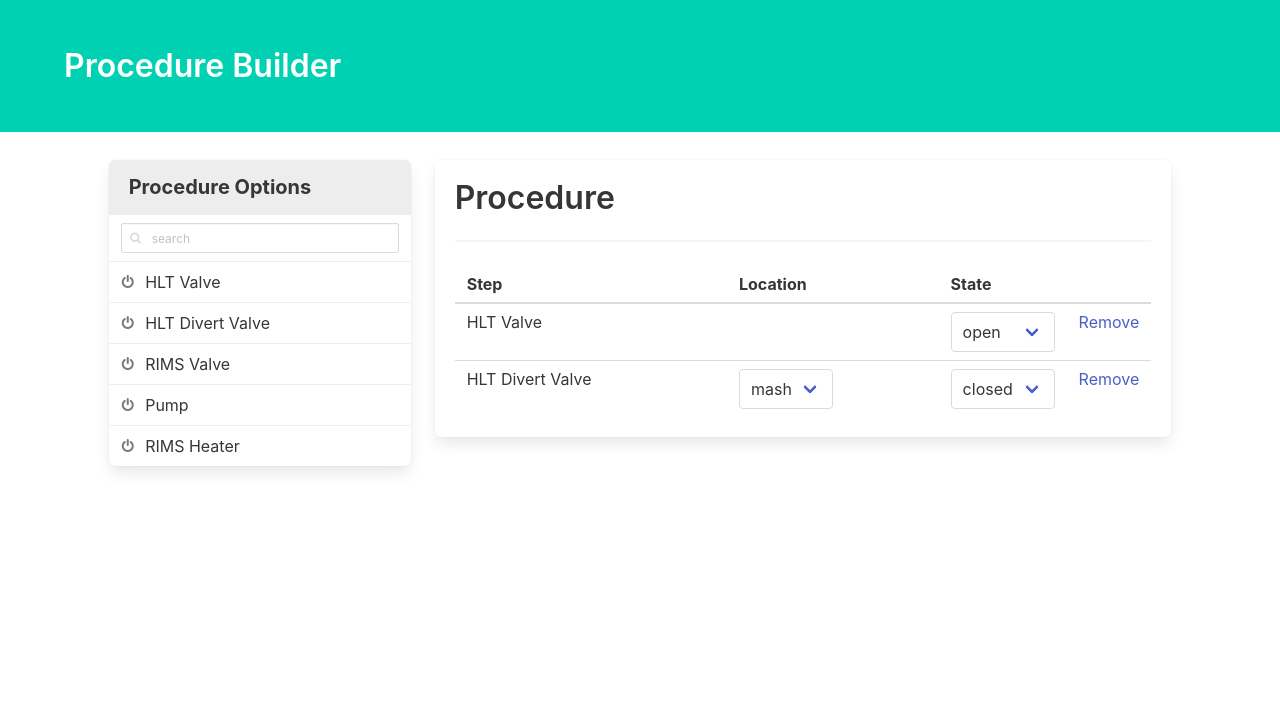
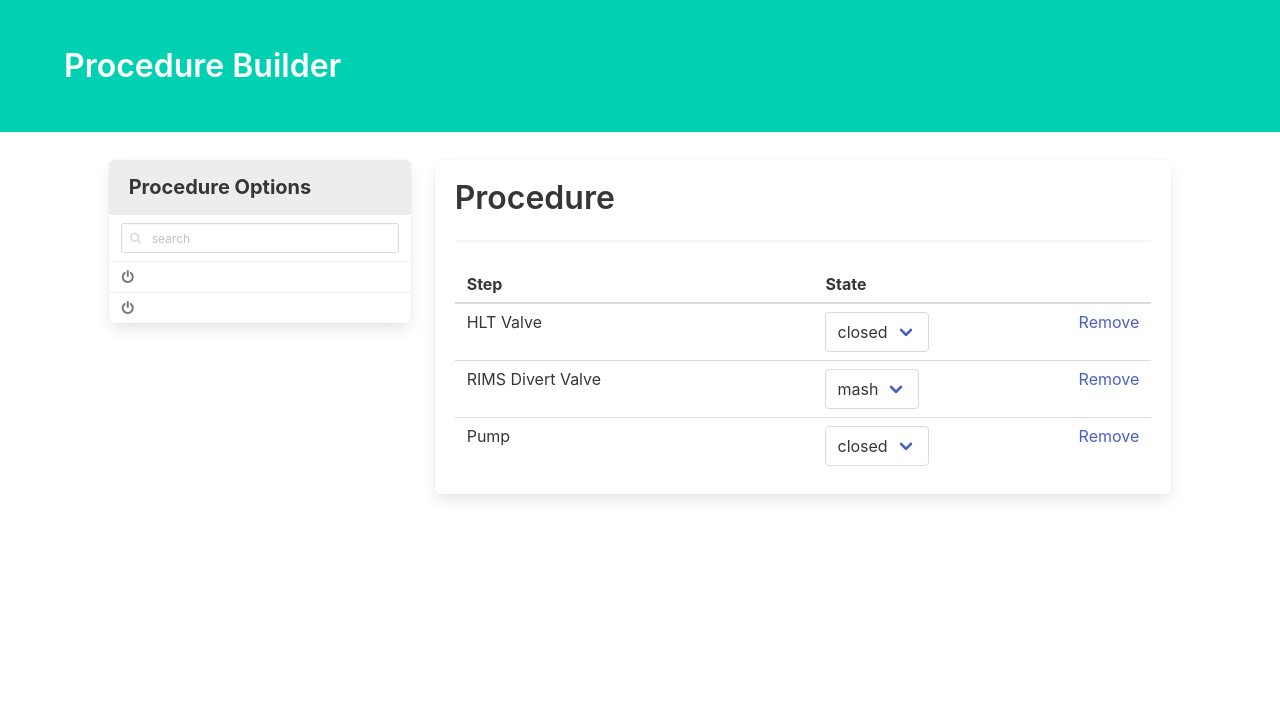
Before and after one commit to llamicron/weber, a Flask app: page / in a window 1280 px wide. Shown: the top 706 px of the page. Run offline with Flask 2, Linux system fonts and the light colour scheme; some libraries are stand-ins or nearby versions.

Commit message:
Maybe it's not that stupid...

```diff
--- a/static/procedures.js
+++ b/static/procedures.js
@@ -1,50 +1,61 @@
 var procedureBuilder = new Vue({
   el: '#procedure-builder',
   data: {
-    "relays": [
-
+    "relays": {
+      "binaries": [
         {
+          "type": "binary",
           "name": "hlt",
           "state": 0,
           "prettyName": "HLT Valve"
         },
         {
-        "name": "hltDivert",
-        "location": 1,
-        "state": 0,
-        "prettyName": "HLT Divert Valve"
-      },
-      {
-        "name": "rims",
-        "location": 1,
-        "state": 0,
-        "prettyName": "RIMS Valve"
-      },
-      {
+          "type": "binary",
           "name": "pump",
           "state": 0,
           "prettyName": "Pump"
-      }
-    ],
-    "rims": [
+        },
         {
+          "type": "binary",
           "name": "rims",
           "state": 0,
           "prettyName": "RIMS Heater"
         }
       ],
+      "diverts": [
+        {
+          "type": "divert",
+          "name": "hltDivert",
+          "location": 1,
+          "prettyName": "HLT Divert Valve"
+        },
+        {
+          "type": "divert",
+          "name": "rims",
+          "location": 1,
+          "prettyName": "RIMS Divert Valve"
+        }
+      ]
+    },
 
     tableData: [
       {
+        "type": "binary",
         "name": "hlt",
-        "state": 1,
+        "state": 0,
         "prettyName": "HLT Valve"
       },
       {
-        "name": "hltDivert",
+        "type": "divert",
+        "name": "rims",
         "location": 1,
+        "prettyName": "RIMS Divert Valve"
+      },
+      {
+        "type": "binary",
+        "name": "pump",
         "state": 0,
-        "prettyName": "HLT Divert Valve"
+        "prettyName": "Pump"
       },
     ]
   },
--- a/static/styles.css
+++ b/static/styles.css
@@ -7,6 +7,6 @@
   width: 60%;
 }
 
-#location-heading {
+#state-heading {
   width: 40%;
 }
--- a/templates/index.html
+++ b/templates/index.html
@@ -61,8 +61,7 @@
             <thead>
               <tr>
                 <th id="step-heading">Step</th>
-                <th id="location-heading">Location</th>
-                <th>State</th>
+                <th id="state-heading">State</th>
                 <th></th>
               </tr>
             </thead>
@@ -70,18 +69,16 @@
               <tr v-for="item in tableData">
                 <td>{{ item.prettyName }}</td>
                 <td>
+                  <div v-if="item.state == 1 || item.state == 0" class="select">
+                    <select v-model="item.state" name="state-select" id="state-select">
+                      <option value="1">open</option>
+                      <option value="0">closed</option>
+                    </select>
+                  </div>
                   <div v-if="item.location == 0 || item.location == 1" class="select">
                     <select v-model="item.location" name="location-select" id="location-select">
                       <option value="1">mash</option>
                       <option value="0">boil</option>
-                    </select>
-                  </div>
-                </td>
-                <td>
-                  <div class="select">
-                    <select v-model="item.state" name="state-select" id="state-select">
-                      <option value="1">open</option>
-                      <option value="0">closed</option>
                     </select>
                   </div>
                 </td>
```
Lines whose indentation alone changed are shown as unchanged.
